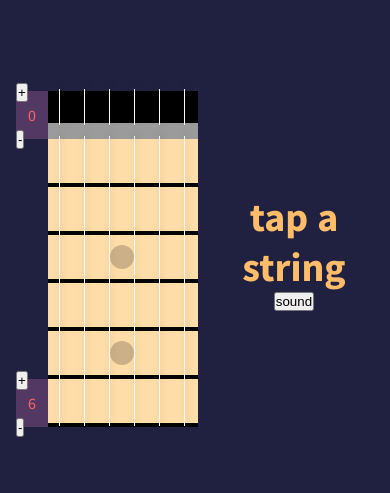
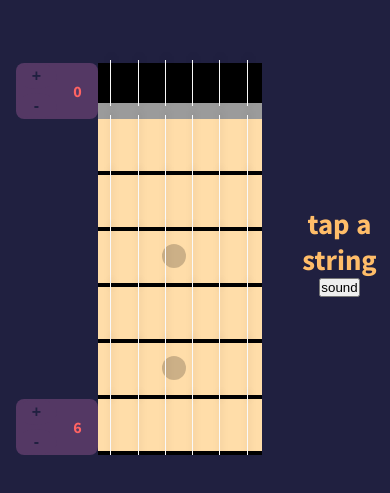
Before and after one commit to ropfoo/fretical, a Nuxt app: page / in a window 390 px wide. Shown: the part 163-656 px from the top of the page. Built offline with nearby package versions, Linux system fonts and the light colour scheme.

Commit message:
basic style for fret-amount buttons + general responsive improvements

```diff
--- a/assets/scss/components/layout/_fret.scss
+++ b/assets/scss/components/layout/_fret.scss
@@ -1,6 +1,6 @@
 // Variables
 $fret-thickness: 0.4rem;
-$fret-wideness: 3rem;
+$fret-wideness: 3.5rem;
 
 .c-fret {
   display: grid;
@@ -8,9 +8,10 @@ $fret-wideness: 3rem;
   position: relative;
 
   @include media-small {
+    width: 70vw;
     border: 0;
-    grid-template-columns: repeat(8, 1fr);
-    grid-template-rows: 1fr;
+    grid-template-columns: repeat(10, 1fr);
+    grid-template-rows: auto;
   }
 
   &--style {
@@ -69,17 +70,41 @@ $fret-wideness: 3rem;
     }
   }
 
-  &__fret-adjust-wrapper {
-    align-items: center;
-    background-color: $color-dark-secondary;
+  &__buttons {
     display: flex;
-    justify-content: center;
+    justify-content: space-between;
     width: 100%;
-    height: $fret-wideness;
-    z-index: 2;
+    background-color: none;
 
     @include media-small {
       flex-direction: column;
+    }
+
+    button {
+      @include button-type;
+      border-radius: 100%;
+      color: $color-dark-main;
+      font-size: 1rem;
+      font-weight: bold;
+      padding: 0.25rem;
+      background-color: $color-dark-secondary;
+    }
+  }
+
+  &__fret-adjust-wrapper {
+    background-color: $color-dark-secondary;
+    display: flex;
+    flex-direction: column;
+    width: 100%;
+    height: 100%;
+    z-index: 2;
+    border-radius: 0.5rem;
+
+    @include media-small {
+      height: $fret-wideness;
+      flex-direction: row;
+      grid-column-start: span 3;
+      height: 100%;
     }
   }
 
@@ -95,15 +120,17 @@ $fret-wideness: 3rem;
     @include media-small {
       flex-direction: row;
       margin: 0rem 0rem;
-      order: 1;
-      width: 2rem;
+      order: 0;
+      width: 100%;
+      height: 100%;
+      grid-column-start: span 3;
     }
 
     &__number {
-      border-radius: 1rem;
       padding: 0.2rem;
       text-align: center;
       width: 100%;
+      font-weight: bold;
     }
   }
 }
--- a/assets/scss/components/layout/_fretboard-view.scss
+++ b/assets/scss/components/layout/_fretboard-view.scss
@@ -23,6 +23,10 @@
     h1 {
       font-size: 2.5rem;
       text-align: center;
+
+      @include media-small {
+        font-size: 1.8rem;
+      }
     }
 
     @include media-small {
--- a/assets/scss/settings/_media.scss
+++ b/assets/scss/settings/_media.scss
@@ -1,8 +1,8 @@
 // Breakpoints
 
 $breakpoint-medium: 1100px;
-$breakpoint-small: 700px;
-$breakpoint-xsmall: 540px;
+$breakpoint-small: 567px;
+$breakpoint-xsmall: 400px;
 
 //Media Queries
 
--- a/assets/scss/tools/_mixins.scss
+++ b/assets/scss/tools/_mixins.scss
@@ -1,3 +1,4 @@
 @mixin button-type {
   cursor: pointer;
+  border: none;
 }
--- a/components/Fret.vue
+++ b/components/Fret.vue
@@ -2,11 +2,7 @@
   <div>
     <div class="c-fret">
       <!-- Generate six strings -->
-      <div
-        :class="[number === 0 ? 'c-fret--open' : 'c-fret--style']"
-        v-for="n in 6"
-        :key="n"
-      >
+      <div :class="[number === 0 ? 'c-fret--open' : 'c-fret--style']" v-for="n in 6" :key="n">
         <string :tone="tones[n - 1]" />
       </div>
       <!-- Check if there is a fretmarker beneath the string -->
@@ -16,20 +12,24 @@
       <!-- Checkes if first or last fret to show range number -->
       <template :style="{ background: 'none' }" v-if="isFirst || isLast">
         <div class="c-fret__fret-adjust-wrapper">
-          <div v-if="isFirst">
-            <button @click="setFirstFret(1)">+</button>
+          <template v-if="isFirst">
+            <div class="c-fret__buttons">
+              <button @click="setFirstFret(1)">+</button>
+              <button @click="setFirstFret(-1)">-</button>
+            </div>
             <div class="c-fret__number-container">
               <div class="c-fret__number-container__number">{{ number }}</div>
             </div>
-            <button @click="setFirstFret(-1)">-</button>
-          </div>
-          <div v-else>
-            <button @click="setLastFret(1)">+</button>
+          </template>
+          <template v-else>
+            <div class="c-fret__buttons">
+              <button @click="setLastFret(1)">+</button>
+              <button @click="setLastFret(-1)">-</button>
+            </div>
             <div class="c-fret__number-container">
               <div class="c-fret__number-container__number">{{ number }}</div>
             </div>
-            <button @click="setLastFret(-1)">-</button>
-          </div>
+          </template>
         </div>
       </template>
       <template v-else>
```
